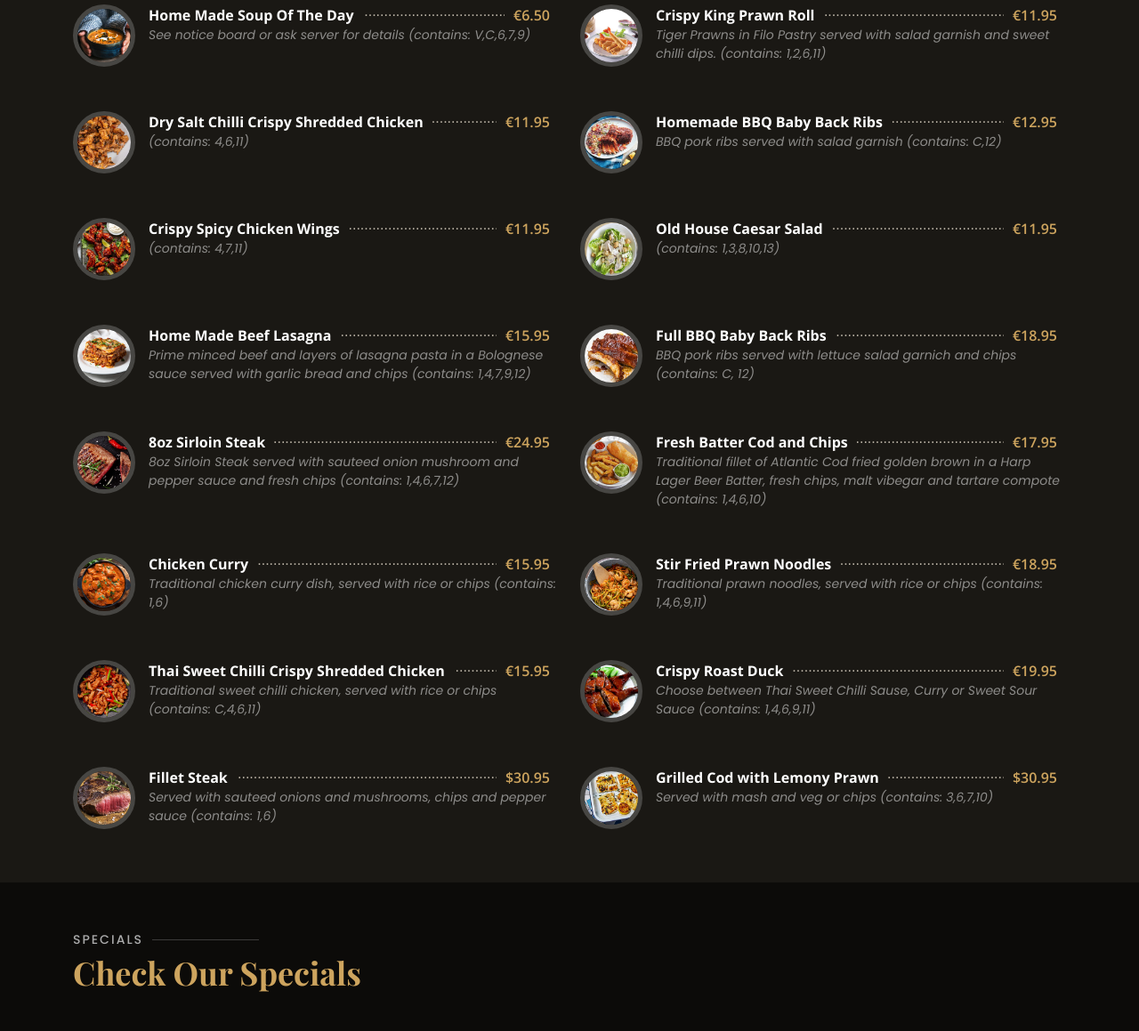
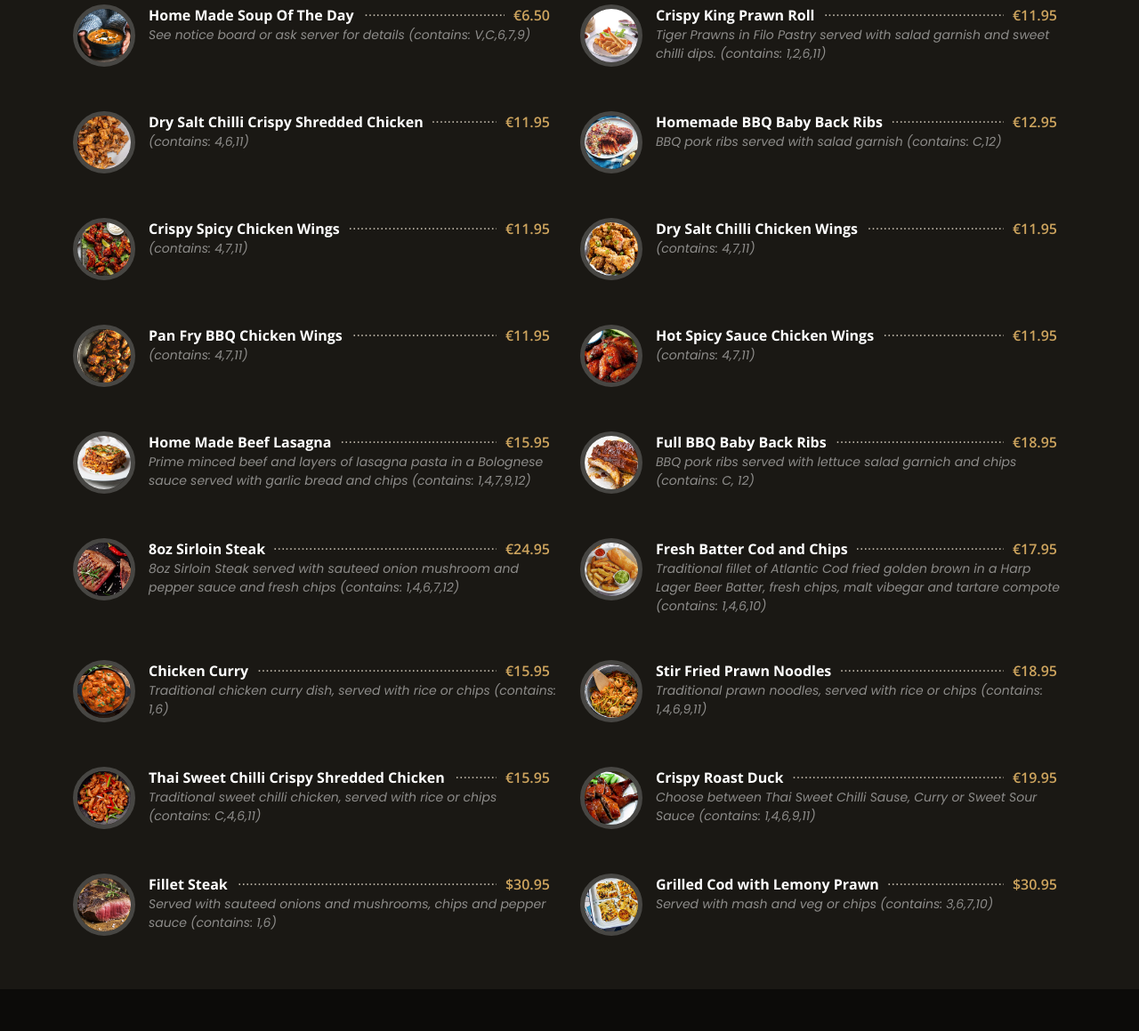
Before and after one commit to pauldzvonyk/old_house, a Flask app: page / in a window 1280 px wide. Shown: the part 2187-3346 px from the top of the page at 89% size. Run offline with Flask 3, Linux system fonts and the light colour scheme; some libraries are stand-ins or nearby versions; some web fonts are replaced.

Commit message:
starters 7 & 8

```diff
--- a/The_Old_House/templates/index.html
+++ b/The_Old_House/templates/index.html
@@ -207,7 +207,7 @@
 
           <div class="col-lg-6 menu-item filter-starters">
             <img src="{{ url_for('static', filename='assets/img/menu/starters/soup-of-the-day.jpg') }}" class="menu-img"
-              alt="soup of the day">
+              alt="Home Made Soup Of The Day">
             <div class="menu-content">
               <a>Home Made Soup Of The Day</a><span>€6.50</span>
             </div>
@@ -218,9 +218,9 @@
 
           <div class="col-lg-6 menu-item filter-starters">
             <img src="{{ url_for('static', filename='assets/img/menu/starters/crispi-king-prawn-roll.jpg') }}"
-              class="menu-img" alt="">
+              class="menu-img" alt="Crispy King Prawn Roll">
             <div class="menu-content">
-              <a href="#">Crispy King Prawn Roll</a><span>€11.95</span>
+              <a>Crispy King Prawn Roll</a><span>€11.95</span>
             </div>
             <div class="menu-ingredients">
               Tiger Prawns in Filo Pastry served with salad garnish and sweet chilli dips. (contains: 1,2,6,11)
@@ -230,9 +230,9 @@
           <div class="col-lg-6 menu-item filter-starters">
             <img
               src="{{ url_for('static', filename='assets/img/menu/starters/dry-salt-chilli-crispy-shredded-chicken.jpg') }}"
-              class="menu-img" alt="">
+              class="menu-img" alt="Dry Salt Chilli Crispy Shredded Chicken">
             <div class="menu-content">
-              <a href="#">Dry Salt Chilli Crispy Shredded Chicken</a><span>€11.95</span>
+              <a>Dry Salt Chilli Crispy Shredded Chicken</a><span>€11.95</span>
             </div>
             <div class="menu-ingredients">
               (contains: 4,6,11)
@@ -241,9 +241,9 @@
 
           <div class="col-lg-6 menu-item filter-starters">
             <img src="{{ url_for('static', filename='assets/img/menu/starters/homemade-bbq-baby-back-ribs.jpeg') }}"
-              class="menu-img" alt="">
+              class="menu-img" alt="Homemade BBQ Baby Back Ribs">
             <div class="menu-content">
-              <a href="#">Homemade BBQ Baby Back Ribs</a><span>€12.95</span>
+              <a>Homemade BBQ Baby Back Ribs</a><span>€12.95</span>
             </div>
             <div class="menu-ingredients">
               BBQ pork ribs served with salad garnish (contains: C,12)
@@ -252,9 +252,9 @@
 
           <div class="col-lg-6 menu-item filter-starters">
             <img src="{{ url_for('static', filename='assets/img/menu/starters/crispy-spicy-chicken-wings.jpg') }}"
-              class="menu-img" alt="crispy spicy chicken wings">
+              class="menu-img" alt="Crispy Spicy Chicken Wings">
             <div class="menu-content">
-              <a href="#">Crispy Spicy Chicken Wings</a><span>€11.95</span>
+              <a>Crispy Spicy Chicken Wings</a><span>€11.95</span>
             </div>
             <div class="menu-ingredients">
               (contains: 4,7,11)
@@ -262,12 +262,35 @@
           </div>
 
           <div class="col-lg-6 menu-item filter-starters">
-            <img src="{{ url_for('static', filename='assets/img/menu/caesar-salad.jpg') }}" class="menu-img" alt="">
+            <img src="{{ url_for('static', filename='assets/img/menu/starters/dry-salt-chilli-chicken-wings.jpg') }}"
+              class="menu-img" alt="Dry Salt Chilli Chicken Wings">
             <div class="menu-content">
-              <a href="#">Old House Caesar Salad</a><span>€11.95</span>
+              <a>Dry Salt Chilli Chicken Wings</a><span>€11.95</span>
             </div>
             <div class="menu-ingredients">
-              (contains: 1,3,8,10,13)
+              (contains: 4,7,11)
+            </div>
+          </div>
+
+          <div class="col-lg-6 menu-item filter-starters">
+            <img src="{{ url_for('static', filename='assets/img/menu/starters/pan-fry-bbq-chicken-wings.jpg') }}"
+              class="menu-img" alt="Pan Fry BBQ Chicken Wings">
+            <div class="menu-content">
+              <a>Pan Fry BBQ Chicken Wings</a><span>€11.95</span>
+            </div>
+            <div class="menu-ingredients">
+              (contains: 4,7,11)
+            </div>
+          </div>
+
+          <div class="col-lg-6 menu-item filter-starters">
+            <img src="{{ url_for('static', filename='assets/img/menu/starters/hot-spicy-sauce-chicken-wings.jpeg') }}"
+              class="menu-img" alt="Hot Spicy Sauce Chicken Wings">
+            <div class="menu-content">
+              <a>Hot Spicy Sauce Chicken Wings</a><span>€11.95</span>
+            </div>
+            <div class="menu-ingredients">
+              (contains: 4,7,11)
             </div>
           </div>
 
@@ -278,7 +301,7 @@
           <div class="col-lg-6 menu-item filter-main">
             <img src="{{ url_for('static', filename='assets/img/menu/lasagna.jpg') }}" class="menu-img" alt="">
             <div class="menu-content">
-              <a href="#">Home Made Beef Lasagna</a><span>€15.95
+              <a>Home Made Beef Lasagna</a><span>€15.95
               </span>
             </div>
             <div class="menu-ingredients">
@@ -290,7 +313,7 @@
           <div class="col-lg-6 menu-item filter-main">
             <img src="{{ url_for('static', filename='assets/img/menu/bbq-ribs.jpg') }}" class="menu-img" alt="">
             <div class="menu-content">
-              <a href="#">Full BBQ Baby Back Ribs</a><span>€18.95
+              <a>Full BBQ Baby Back Ribs</a><span>€18.95
               </span>
             </div>
             <div class="menu-ingredients">
@@ -302,7 +325,7 @@
           <div class="col-lg-6 menu-item filter-main">
             <img src="{{ url_for('static', filename='assets/img/menu/8oz-sirloinsteak.jpg') }}" class="menu-img" alt="">
             <div class="menu-content">
-              <a href="#">8oz Sirloin Steak</a><span>€24.95
+              <a>8oz Sirloin Steak</a><span>€24.95
               </span>
             </div>
             <div class="menu-ingredients">
@@ -314,7 +337,7 @@
           <div class="col-lg-6 menu-item filter-main">
             <img src="{{ url_for('static', filename='assets/img/menu/cod-and-chips.jpg') }}" class="menu-img" alt="">
             <div class="menu-content">
-              <a href="#">Fresh Batter Cod and Chips</a><span>€17.95
+              <a>Fresh Batter Cod and Chips</a><span>€17.95
               </span>
             </div>
             <div class="menu-ingredients">
@@ -331,7 +354,7 @@
           <div class="col-lg-6 menu-item filter-oriental">
             <img src="{{ url_for('static', filename='assets/img/menu/chicken-curry.jpg') }}" class="menu-img" alt="">
             <div class="menu-content">
-              <a href="#">Chicken Curry</a><span>€15.95
+              <a>Chicken Curry</a><span>€15.95
               </span>
             </div>
             <div class="menu-ingredients">
@@ -343,7 +366,7 @@
           <div class="col-lg-6 menu-item filter-oriental">
             <img src="{{ url_for('static', filename='assets/img/menu/prawn-noodles.jpg') }}" class="menu-img" alt="">
             <div class="menu-content">
-              <a href="#">Stir Fried Prawn Noodles</a><span>€18.95
+              <a>Stir Fried Prawn Noodles</a><span>€18.95
               </span>
             </div>
             <div class="menu-ingredients">
@@ -356,7 +379,7 @@
             <img src="{{ url_for('static', filename='assets/img/menu/thai-crispy-chicken.jpg') }}" class="menu-img"
               alt="">
             <div class="menu-content">
-              <a href="#">Thai Sweet Chilli Crispy Shredded Chicken</a><span>€15.95
+              <a>Thai Sweet Chilli Crispy Shredded Chicken</a><span>€15.95
               </span>
             </div>
             <div class="menu-ingredients">
@@ -368,7 +391,7 @@
           <div class="col-lg-6 menu-item filter-oriental">
             <img src="{{ url_for('static', filename='assets/img/menu/roasted-duck.jpg') }}" class="menu-img" alt="">
             <div class="menu-content">
-              <a href="#">Crispy Roast Duck</a><span>€19.95
+              <a>Crispy Roast Duck</a><span>€19.95
               </span>
             </div>
             <div class="menu-ingredients">
@@ -384,7 +407,7 @@
           <div class="col-lg-6 menu-item filter-specialty">
             <img src="{{ url_for('static', filename='assets/img/menu/fillet-steak.jpg') }}" class="menu-img" alt="">
             <div class="menu-content">
-              <a href="#">Fillet Steak</a><span>$30.95</span>
+              <a>Fillet Steak</a><span>$30.95</span>
             </div>
             <div class="menu-ingredients">
               Served with sauteed onions and mushrooms, chips and pepper sauce (contains: 1,6)
@@ -395,7 +418,7 @@
             <img src="{{ url_for('static', filename='assets/img/menu/lemon-grilled-cod.jpg') }}" class="menu-img"
               alt="">
             <div class="menu-content">
-              <a href="#">Grilled Cod with Lemony Prawn</a><span>$30.95</span>
+              <a>Grilled Cod with Lemony Prawn</a><span>$30.95</span>
             </div>
             <div class="menu-ingredients">
               Served with mash and veg or chips (contains: 3,6,7,10)
```
Also changed, not shown: The_Old_House/static/assets/img/menu/caesar-salad.jpg (deleted), The_Old_House/static/assets/img/menu/caesar.jpg (deleted), The_Old_House/static/assets/img/menu/starters/dry-salt-chilli-chicken-wings.jpg (added), The_Old_House/static/assets/img/menu/starters/hot-spicy-sauce-chicken-wings.jpeg (added), The_Old_House/static/assets/img/menu/starters/pan-fry-bbq-chicken-wings.jpg (added).
